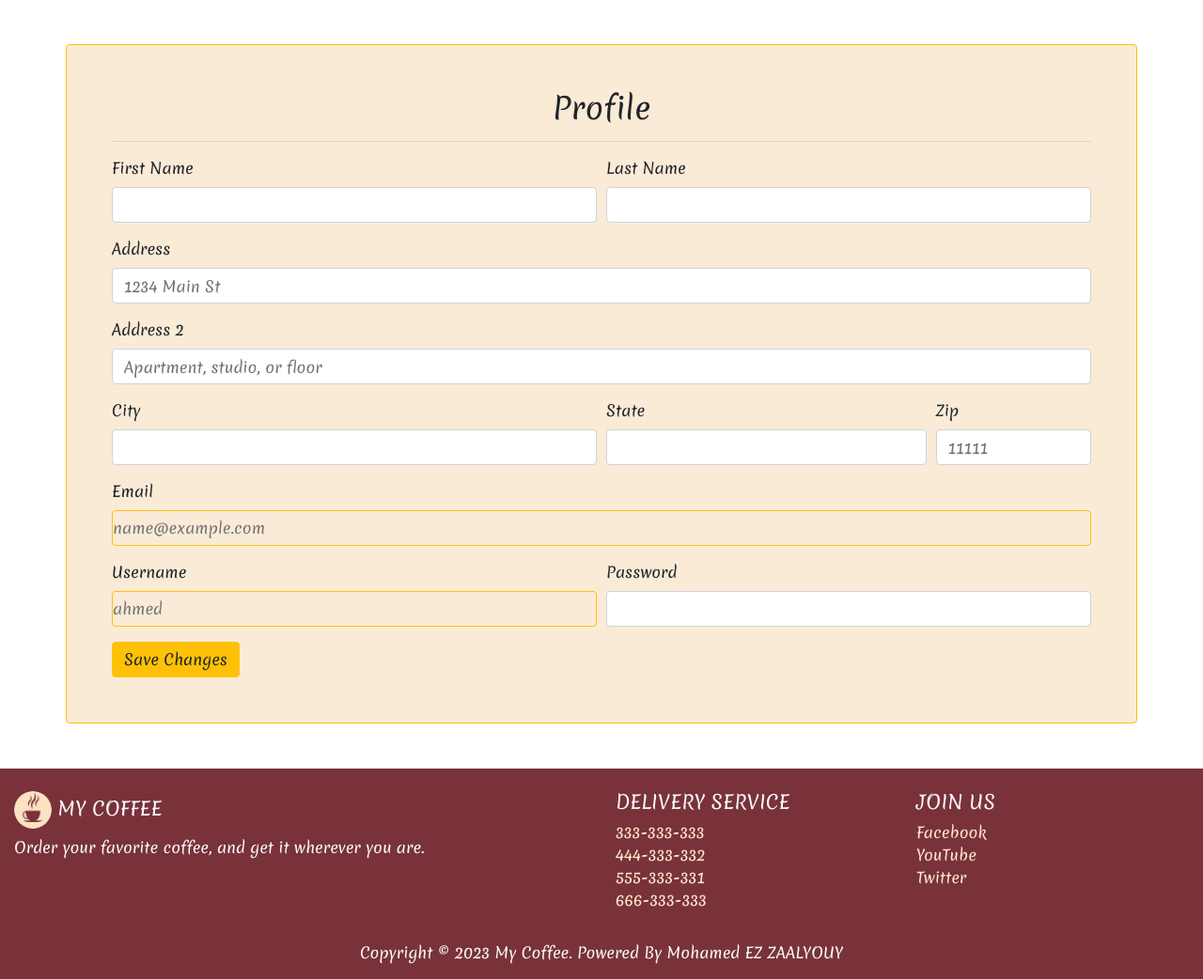
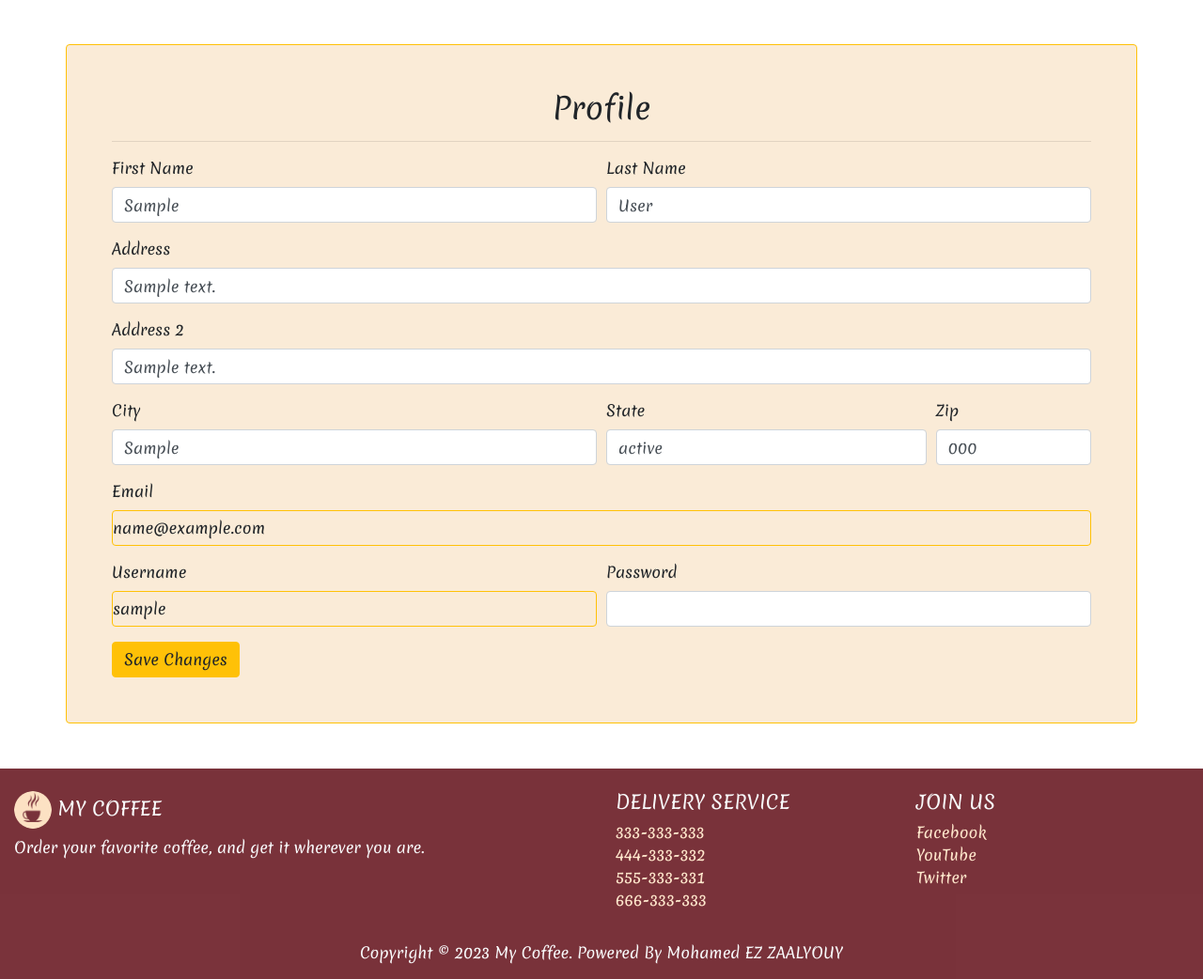
Before and after one commit to MohamedEZ-zaalyouy/MyCoffee-Project-With-Django, a Django app: page /accounts/profile/ in a window 1280 px wide. Shown: the part 66-1108 px from the top of the page at 94% size. Run offline with Django 4.2, Linux system fonts and the light colour scheme; a user stored in the database is signed in; tables that the repository leaves empty hold one stand-in row (values such as "Sample post"); some libraries are stand-ins or nearby versions.

Commit message:
add profiel

```diff
--- a/accounts/views.py
+++ b/accounts/views.py
@@ -155,7 +155,70 @@ def LogOut(request):
 @login_required(login_url='signin')
 def profile(request):
     if request.POST  and 'btnSave' in request.POST:
-        messages.info(request, 'This first messager of test')
+        #Get Values from the Form
+        if 'fname' in request.POST: fname = request.POST['fname']
+        else: messages.error(request, 'Error in First Name')
+
+        if 'lname' in request.POST: lname = request.POST['lname']
+        else: messages.error(request, 'Error in Last Name')
+
+        if 'address' in request.POST: address = request.POST['address']
+        else: messages.error(request, 'Error in Address')
+
+        if 'address2' in request.POST: address2 = request.POST['address2']
+        else: messages.error(request, 'Error in Address2')
+
+        if 'city' in request.POST: city = request.POST['city']
+        else: messages.error(request, 'Error in City')
+
+        if 'state' in request.POST: state = request.POST['state']
+        else: messages.error(request, 'Error in State')
+
+        if 'zip' in request.POST: zip = request.POST['zip']
+        else: messages.error(request, 'Error in zip number')
+
+        if 'password' in request.POST: password = request.POST['password']
+        else: messages.error(request, 'Error in Password')
+
+        # check the values:
+        if fname and lname and address and address2 and city and state and zip and password:
+            userprofile = UserProfile.objects.get(user = request.user)
+            request.user.first_name = fname
+            request.user.last_name = lname
+            userprofile.address = address
+            userprofile.address2 = address2
+            userprofile.state = state
+            userprofile.city = city
+            userprofile.zip_number = zip
+            request.user.set_password(password)
+
+            request.user.save()
+            userprofile.save()
+
+            # login
+            login(request, request.user)
+
+            messages.success(request, 'Your data has been saved')
+
+        else:
+            messages.error(request, 'Check empty fields')
+
         return redirect('profile')
     else:
-        return render(request,'accounts/profile.html')
+        # send information
+        if request.user is not None:
+            userprofile = UserProfile.objects.get(user = request.user)
+            context = {
+                'fname': request.user.first_name,
+                'lname': request.user.last_name,
+                'address': userprofile.address,
+                'address2': userprofile.address2,
+                'state': userprofile.state,
+                'city': userprofile.city,
+                'zip': userprofile.zip_number,
+                'username': request.user.username,
+                'email': request.user.email,
+            }
+        else:
+            return redirect('/')
+        return render(request,'accounts/profile.html',context)
--- a/templates/accounts/profile.html
+++ b/templates/accounts/profile.html
@@ -9,48 +9,48 @@
             <div class="form-row">
                 <div class="form-group col-md-6">
                     <label for="inputFirstName">First Name</label>
-                    <input type="text" name="fname" class="form-control" id="inputFirstName" required>
+                    <input type="text" name="fname" value="{{fname}}" class="form-control" id="inputFirstName" required>
                 </div>
                 <div class="form-group col-md-6">
                     <label for="inputLastName">Last Name</label>
-                    <input type="text" name="lname" class="form-control" id="inputLastName" required>
+                    <input type="text" name="lname" value="{{lname}}" class="form-control" id="inputLastName" required>
                 </div>
             </div>
 
             <div class="form-group">
                 <label for="inputAddress">Address</label>
-                <input type="text" name="address" class="form-control" id="inputAddress" placeholder="1234 Main St" required>
+                <input type="text" name="address" value="{{address}}" class="form-control" id="inputAddress" placeholder="1234 Main St" required>
             </div>
             <div class="form-group">
                 <label for="inputAddress2">Address 2</label>
-                <input type="text" name="address2" class="form-control" id="inputAddress2" placeholder="Apartment, studio, or floor" required>
+                <input type="text" name="address2" value="{{address2}}" class="form-control" id="inputAddress2" placeholder="Apartment, studio, or floor" required>
             </div>
             <div class="form-row">
                 <div class="form-group col-md-6">
                     <label for="inputCity">City</label>
-                    <input type="text" name="city" class="form-control" id="inputCity" required>
+                    <input type="text" name="city" value="{{city}}" class="form-control" id="inputCity" required>
                 </div>
                 <div class="form-group col-md-4">
                     <label for="inputZip">State</label>
-                    <input type="text" name="state" class="form-control" id="inputZip" required>
+                    <input type="text" name="state" value="{{state}}" class="form-control" id="inputZip" required>
                 </div>
                 <div class="form-group col-md-2">
                     <label for="inputZip">Zip</label>
-                    <input type="text" name="zip" class="form-control" id="inputZip" placeholder="11111" required>
+                    <input type="text" name="zip" value="{{zip}}" class="form-control" id="inputZip" placeholder="11111" required>
                 </div>
             </div>
             <div class="form-group">
                 <label for="inputEmail">Email</label>
-                <input type="email" name="email" readonly class="form-control-plaintext border border-warning rounded" id="inputEmail" placeholder="name@example.com" required>
+                <input type="email" name="email" value="{{email}}" readonly class="form-control-plaintext border border-warning rounded" id="inputEmail" placeholder="name@example.com" required>
             </div>
             <div class="form-row">
                 <div class="form-group col-md-6">
                     <label for="inputUsername">Username</label>
-                    <input type="text" name="username" readonly class="form-control-plaintext border border-warning rounded" id="inputUsername" placeholder="ahmed" required>
+                    <input type="text" name="username" value="{{username}}" readonly class="form-control-plaintext border border-warning rounded" id="inputUsername" placeholder="ahmed" required>
                 </div>
                 <div class="form-group col-md-6">
                     <label for="inputPassword">Password</label>
-                    <input type="password" name="password" class="form-control" id="inputPassword" required>
+                    <input type="password" name="password" value=""  class="form-control" id="inputPassword" required>
                 </div>
             </div>
 
--- a/templates/accounts/signin.html
+++ b/templates/accounts/signin.html
@@ -5,6 +5,7 @@
         <hr>
 
         {% if request.user.is_authenticated %}
+            {% include 'partials/messages.html' %}
             <h4 class="alert alert-warning">
                 Welcome {{request.user.username | title}}, You are now logged in
             </h4>
```
